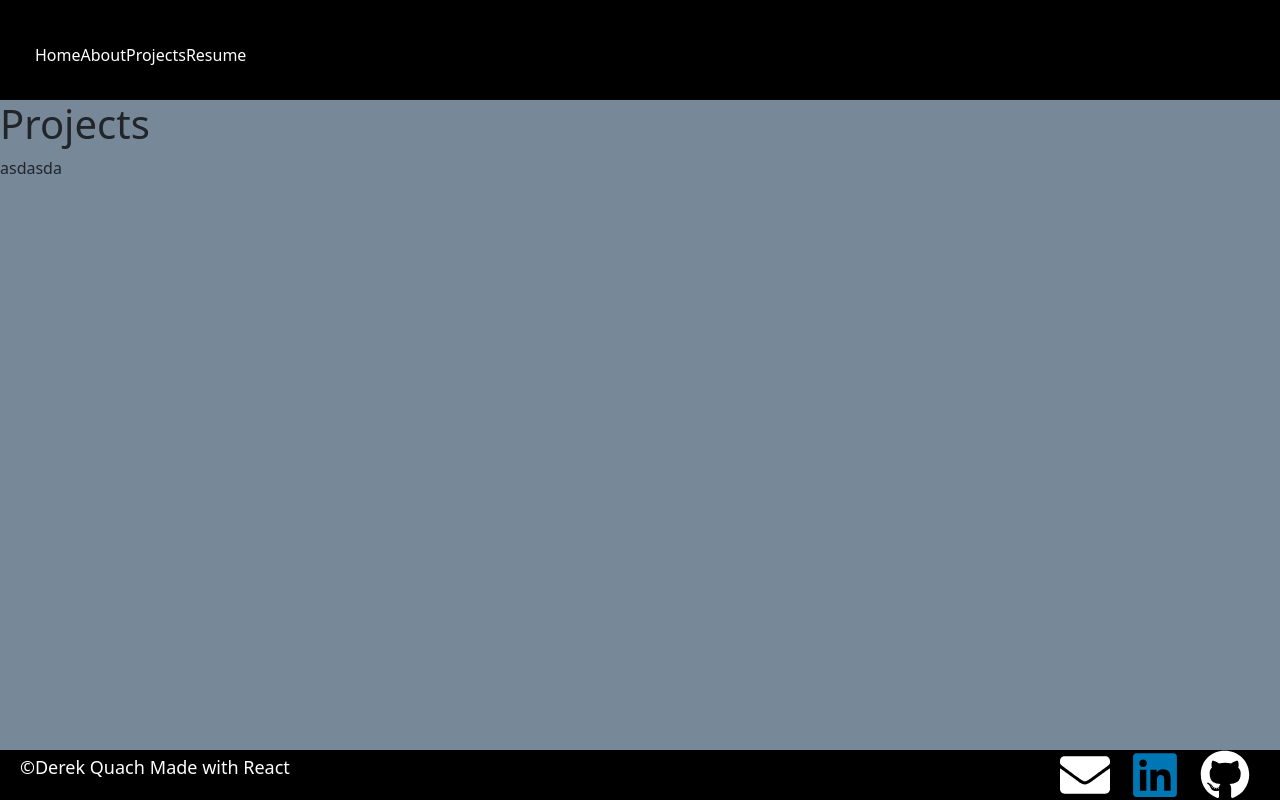
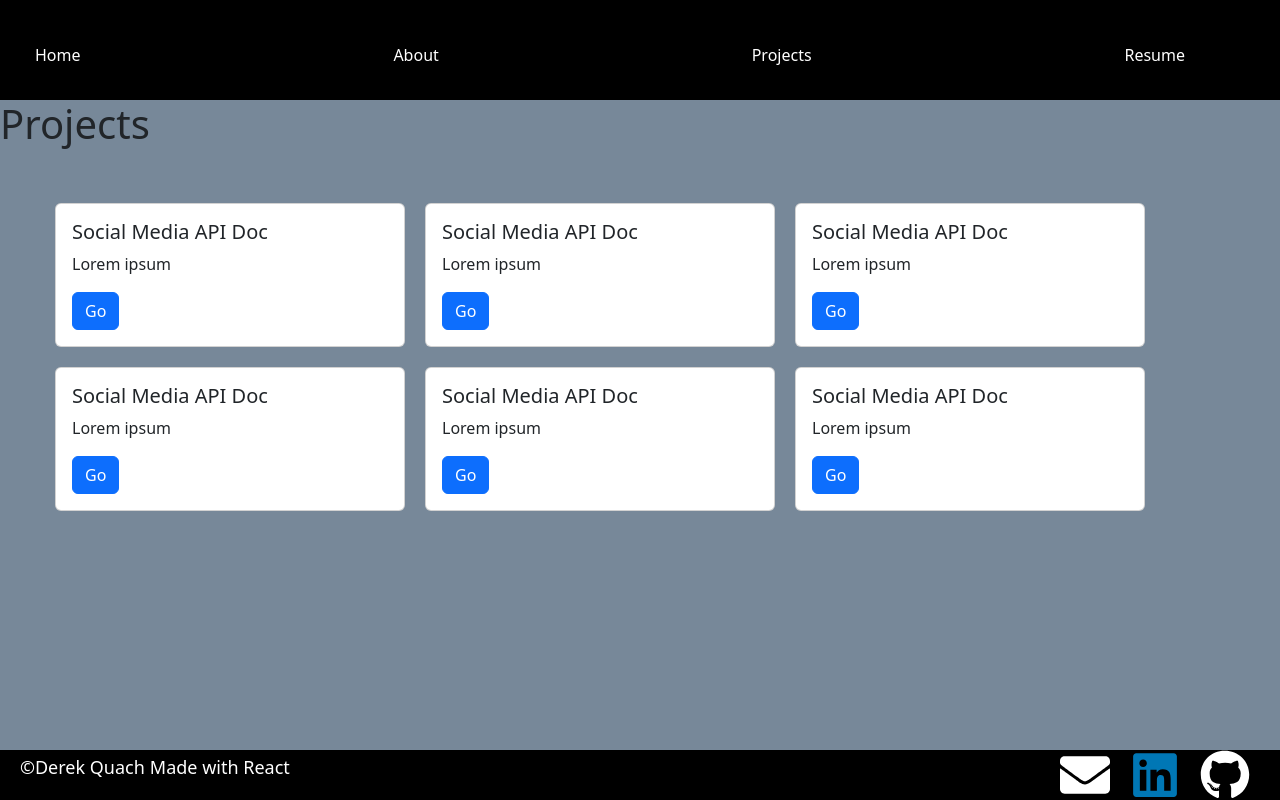
Before and after one commit to dnqUW/portfolio, a React (Create React App) app: page /projects in a window 1280 px wide. Built offline with nearby package versions, Linux system fonts and the light colour scheme.

Commit message:
cards and projects

```diff
--- a/src/components/navbar.js
+++ b/src/components/navbar.js
@@ -4,14 +4,14 @@ import {NavLink} from "react-router-dom";
 export default function Navbar() {
     return(
         <nav className="navbar">
-            <div>
+
                 <ul className="navlist">
                     <li><NavLink to="/">Home</NavLink></li>
                     <li><NavLink to="/about">About</NavLink></li>
                     <li><NavLink to ="/projects">Projects</NavLink></li>
                     <li><NavLink to="/resume">Resume</NavLink></li>
                 </ul>
-            </div>
+
         </nav>
     );
 }
--- /dev/null
+++ b/src/components/project-cards.js
@@ -0,0 +1,15 @@
+import "../css/project-cards.css";
+
+
+export default function ProjectCard(props) {
+    return(
+        <div className="card">
+        {/* <img className="card-img-top" src={props.data.thumbnail} alt={props.data.alt}/> */}
+        <div className="card-body">
+            <h5 className="card-title">{props.data.name}</h5>
+            <p className="card-text">{props.data.description}</p>
+            <a href= {props.data.url} className="btn btn-primary">Go</a>
+        </div>
+        </div>
+    );
+}
--- a/src/css/navbar.css
+++ b/src/css/navbar.css
@@ -2,13 +2,12 @@
     background-color: black;
     width: 100%;
     height: 100px;
-
 }
 
 .navlist li a {
     text-decoration: none; /* no underlines */
     color: white;/* no purple when clicked */
-
+    margin-right: 60px;
 }
 
 .navbar ul {
@@ -16,5 +15,6 @@
     display: flex;
     margin-top: 0;
     padding: 35px;
+    width: 100%;
     justify-content: space-between;
 }/* makes buttons side by side and makes it right next to each other*/
--- /dev/null
+++ b/src/css/project-cards.css
@@ -0,0 +1,10 @@
+.card {
+    width: 350px;
+    margin: 10px;
+}
+
+.array-cards-container{
+    display: flex;
+    flex-wrap: wrap;
+    margin: 45px;
+}
--- /dev/null
+++ b/src/data/projects.json
@@ -0,0 +1,45 @@
+[
+    {
+        "thumbnail": "./img/derek-quach-header.png",
+        "name": "Social Media API Doc",
+        "alt": "",
+        "description": "Lorem ipsum",
+        "url": "https://docs.google.com/document/d/1rOXIoSUy8NMD_AHr192gqioUQmyF0OQNTVeC4ukK-ZQ/edit?usp=sharing"
+    },
+    {
+        "thumbnail": "./img/derek-quach-header.png",
+        "name": "Social Media API Doc",
+        "alt": "",
+        "description": "Lorem ipsum",
+        "url": "https://docs.google.com/document/d/1rOXIoSUy8NMD_AHr192gqioUQmyF0OQNTVeC4ukK-ZQ/edit?usp=sharing"
+    },
+    {
+        "thumbnail": "./img/derek-quach-header.png",
+        "name": "Social Media API Doc",
+        "alt": "",
+        "description": "Lorem ipsum",
+        "url": "https://docs.google.com/document/d/1rOXIoSUy8NMD_AHr192gqioUQmyF0OQNTVeC4ukK-ZQ/edit?usp=sharing"
+    },
+    {
+        "thumbnail": "./img/derek-quach-header.png",
+        "name": "Social Media API Doc",
+        "alt": "",
+        "description": "Lorem ipsum",
+        "url": "https://docs.google.com/document/d/1rOXIoSUy8NMD_AHr192gqioUQmyF0OQNTVeC4ukK-ZQ/edit?usp=sharing"
+
+    },
+    {
+        "thumbnail": "./img/derek-quach-header.png",
+        "name": "Social Media API Doc",
+        "alt": "",
+        "description": "Lorem ipsum",
+        "url": "https://docs.google.com/document/d/1rOXIoSUy8NMD_AHr192gqioUQmyF0OQNTVeC4ukK-ZQ/edit?usp=sharing"
+    },
+    {
+        "thumbnail": "./img/derek-quach-header.png",
+        "name": "Social Media API Doc",
+        "alt": "",
+        "description": "Lorem ipsum",
+        "url": "https://docs.google.com/document/d/1rOXIoSUy8NMD_AHr192gqioUQmyF0OQNTVeC4ukK-ZQ/edit?usp=sharing"
+    }
+]
--- a/src/pages/projects.js
+++ b/src/pages/projects.js
@@ -1,13 +1,21 @@
 import Navbar from "../components/navbar.js";
 import Footer from "../components/footer.js";
+import ProjectData from "../data/projects.json";
+import Card from "../components/project-cards.js";
 
 export default function Projects() {
+
+    let arrayCards = ProjectData.map((cardData) => {
+        return <Card data={cardData}/>;
+    });
+
+
     return (
         <section>
             <Navbar />
             <h1>Projects</h1>
-            <div>
-                <p1>asdasda</p1>
+            <div className="array-cards-container">
+                {arrayCards}
             </div>
             <Footer />
         </section>
```
